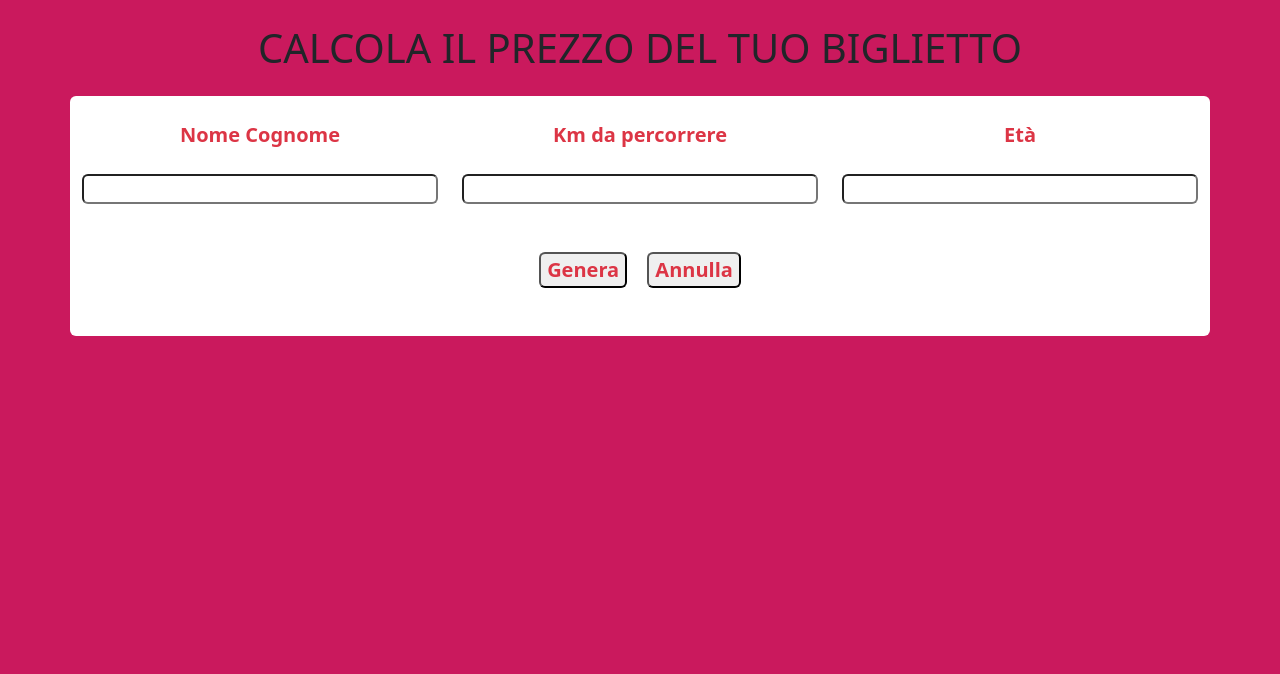
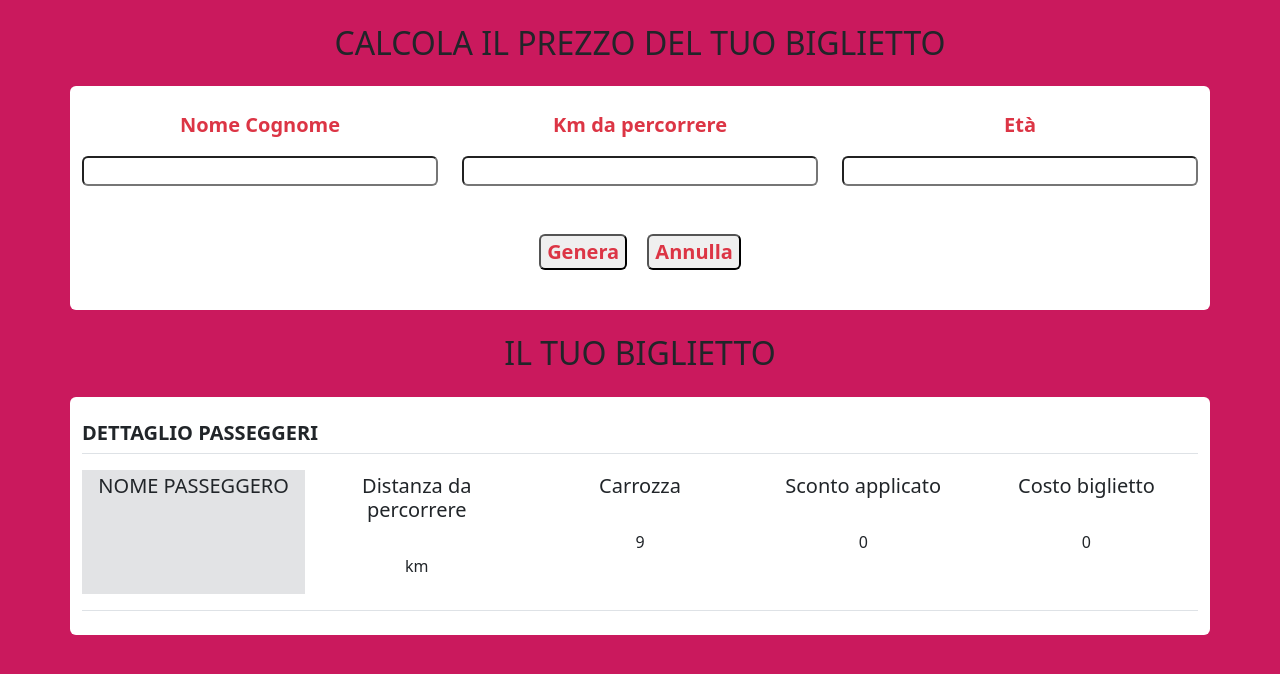
Before and after one commit to MiriamPecora/js-biglietto-treno-form, a plain HTML site: page index.html in a window 1280 px wide. Both pictures are taken after a click on the button "Genera". Drawn offline with nearby package versions, Linux system fonts and the light colour scheme.

Commit message:
[UPD] Added ticket feature on d-none and linked inputs to ticket info.

```diff
--- a/index.html
+++ b/index.html
@@ -10,29 +10,29 @@
     <body class="bg_magenta">
 
         <div class="text-center my-4">
-            <h1>CALCOLA IL PREZZO DEL TUO BIGLIETTO</h1>
+            <h2>CALCOLA IL PREZZO DEL TUO BIGLIETTO</h2>
         </div>
         <div class="container rounded bg-white text-center py-4">
             <div class="row align-items-center">
                 <div class="col">
-                    <div class="d-flex flex-column gap-3">
+                    <div class="d-flex flex-column gap-2">
                         <label for="name_surname" class="form-label fs-5 text-danger fw-semibold">Nome Cognome</label>
                         <input class="rounded" id="name_surname" type="text">
                     </div>
                 </div>
                 <div class="col">
-                    <div class="d-flex flex-column gap-3">
+                    <div class="d-flex flex-column gap-2">
                         <label for="kms" class="form-label fs-5 text-danger fw-semibold">Km da percorrere</label>
                         <input class="rounded" id="kms" type="number">
                     </div>
                 </div>
                 <div class="col">
-                    <div class="d-flex flex-column gap-3">
+                    <div class="d-flex flex-column gap-2">
                         <label for="age" class="form-label fs-5 text-danger fw-semibold">Età</label>
                         <input class="rounded" id="age" type="number">
                     </div>
                 </div>
-                <div class="col-12 mt-5 mb-4">
+                <div class="col-12 mt-5 mb-3">
                     <div class="">
                         <button class="mx-2 rounded fs-5 text-danger fw-semibold" id="submit">Genera</button>
                         <button class="mx-2 rounded fs-5 text-danger fw-semibold" id="cancel">Annulla</button>
@@ -41,9 +41,38 @@
             </div>
         </div>
 
-
-
-
+        <div id="ticket" style="display: none;">
+            <div class="text-center my-4">
+                <h2>IL TUO BIGLIETTO</h2>
+            </div>
+            <div class="container rounded bg-white py-4">
+                <h5 class="fw-bold">DETTAGLIO PASSEGGERI</h5>
+                <div class="container">
+                    <div class="row border-top border-bottom py-3 text-center">
+                        <div class="col bg-secondary-subtle d-flex flex-column gap-1 pt-1">
+                            <h5>NOME PASSEGGERO</h5>
+                            <p id="traveler_name"></p>
+                        </div>
+                        <div class="col d-flex flex-column gap-4 pt-1">
+                            <h5>Distanza da percorrere</h5>
+                            <p id="travel_km"></p>
+                        </div>
+                        <div class="col d-flex flex-column gap-4 pt-1">
+                            <h5>Carrozza</h5>
+                            <p id="randomized_cart"></p>
+                        </div>
+                        <div class="col d-flex flex-column gap-4 pt-1">
+                            <h5>Sconto applicato</h5>
+                            <p id="applied_discount"></p>
+                        </div>
+                        <div class="col d-flex flex-column gap-4 pt-1">
+                            <h5>Costo biglietto</h5>
+                            <p id="total_price"></p>
+                        </div>
+                    </div>
+                </div>
+            </div>
+        </div>
 
         <script src="./script.js"></script>
     </body>
--- a/script.js
+++ b/script.js
@@ -1,12 +1,17 @@
 let ageInput
 let kmInput
 const submitBtn = document.getElementById("submit");
+const cancelBtn = document.getElementById("cancel")
 const kmPrice = 0.21;
 let totalPrice
 let discount
+let userName
+
 
 submitBtn.addEventListener('click', function (event) {
     event.preventDefault();
+
+    document.getElementById("ticket").style.display = "block"
 
     ageInput = document.getElementById("age").value;
     kmInput = document.getElementById("kms").value;
@@ -28,5 +33,19 @@ submitBtn.addEventListener('click', function (event) {
 
     totalPrice = Math.round(totalPrice * 100) / 100;
 
+    userName = document.getElementById("name_surname").value;
+
+    console.log (userName, "questo è il tuo nome")
     console.log(totalPrice, "questo è il prezzo totale da pagare (con sconti applicati)");
+
+    document.getElementById("traveler_name").innerText=userName;
+    document.getElementById("travel_km").innerText=kmInput + "km";
+    document.getElementById("randomized_cart").innerText="9";
+    document.getElementById("applied_discount").innerText=discount;
+    document.getElementById("total_price").innerText=totalPrice;
+
 })
+
+cancelBtn.addEventListener("click", function () {
+    window.location.reload();
+})
```
